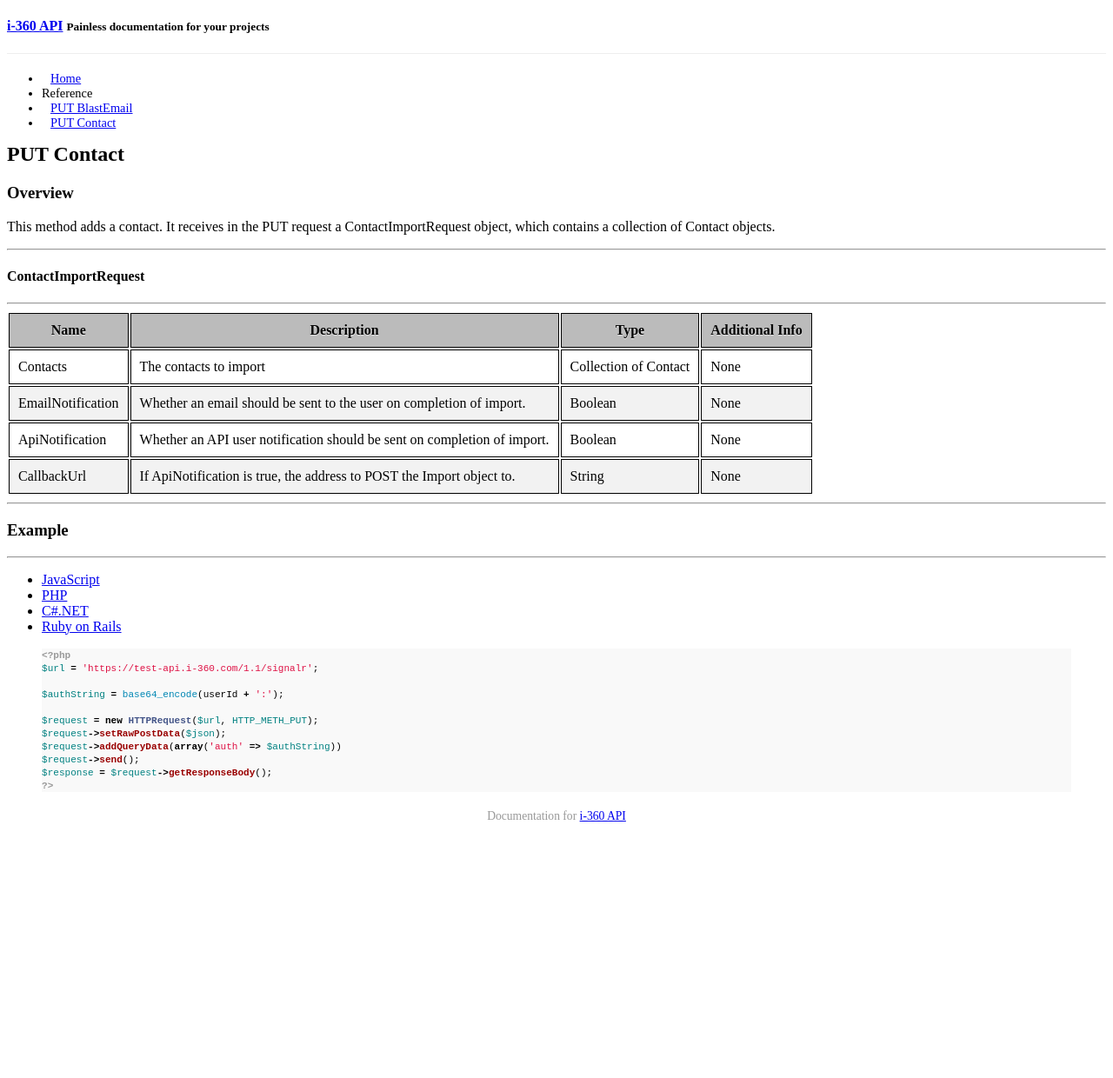
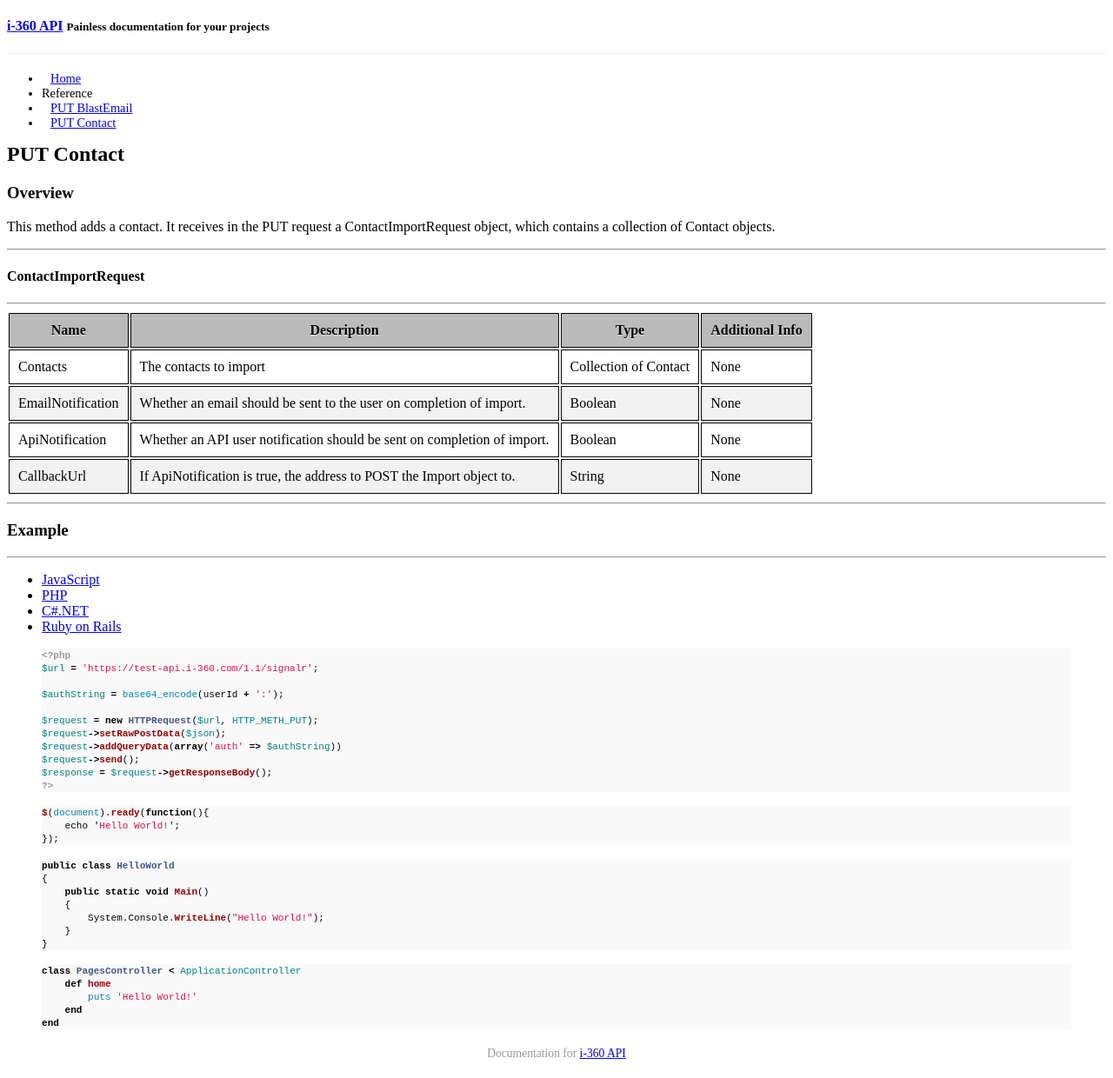
Before and after one commit to TrevInc/i360-docs-example, a Jekyll site: the page built from _posts/2015-06-26-put-contact.md, in a window 1280 px wide. Shown: the whole page at 87% size. Built offline with Jekyll 4.4.1, drawn with Linux system fonts in a browser that asks for light colours; Markdown is read by kramdown in place of the engine named in the settings; a style sheet for code colours, icons or effects is not loaded; before the commit the page ends 967 px from its top, so only the background shows below that.

Commit message:
Code examples put in place

```diff
--- a/_posts/2015-06-26-put-contact.md
+++ b/_posts/2015-06-26-put-contact.md
@@ -48,3 +48,24 @@ $request->send();
 $response = $request->getResponseBody();
 ?>
 {% endhighlight %}
+{% highlight javascript %}
+$(document).ready(function(){
+    echo 'Hello World!';
+});
+{% endhighlight %}
+{% highlight c# %}
+public class HelloWorld
+{
+    public static void Main()
+    {
+        System.Console.WriteLine("Hello World!");
+    }
+}
+{% endhighlight %}
+{% highlight ruby %}
+class PagesController < ApplicationController
+    def home
+        puts 'Hello World!'
+    end
+end
+{% endhighlight %}
```
Also changed, not shown: 1 other file.
